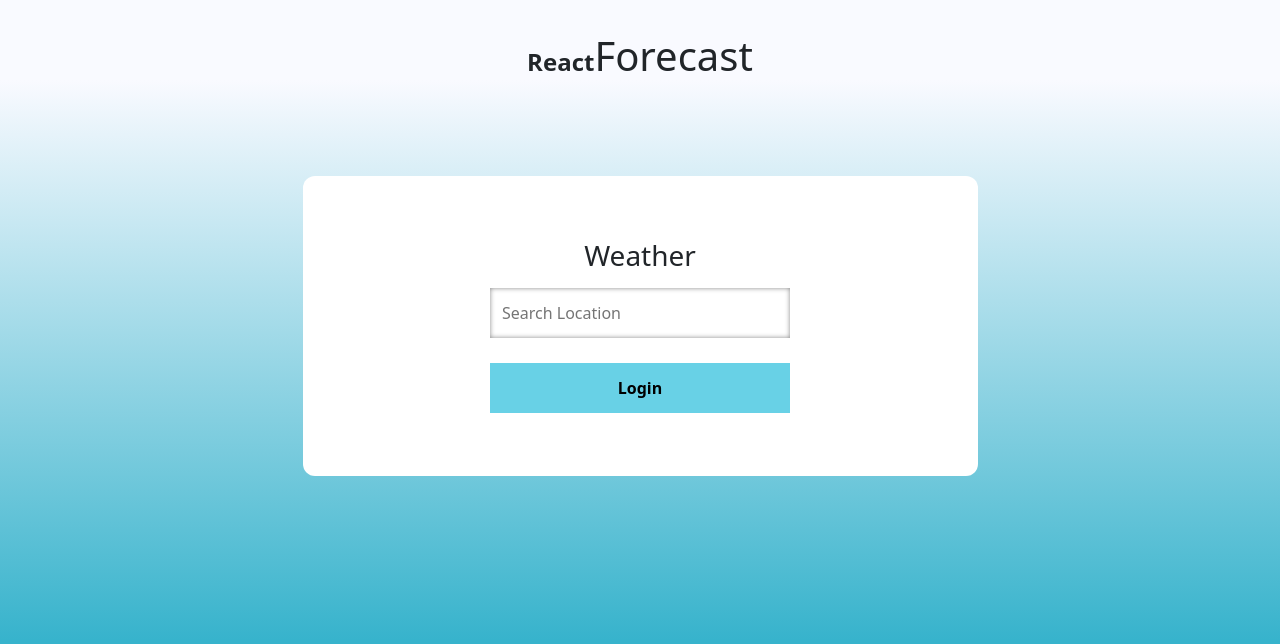
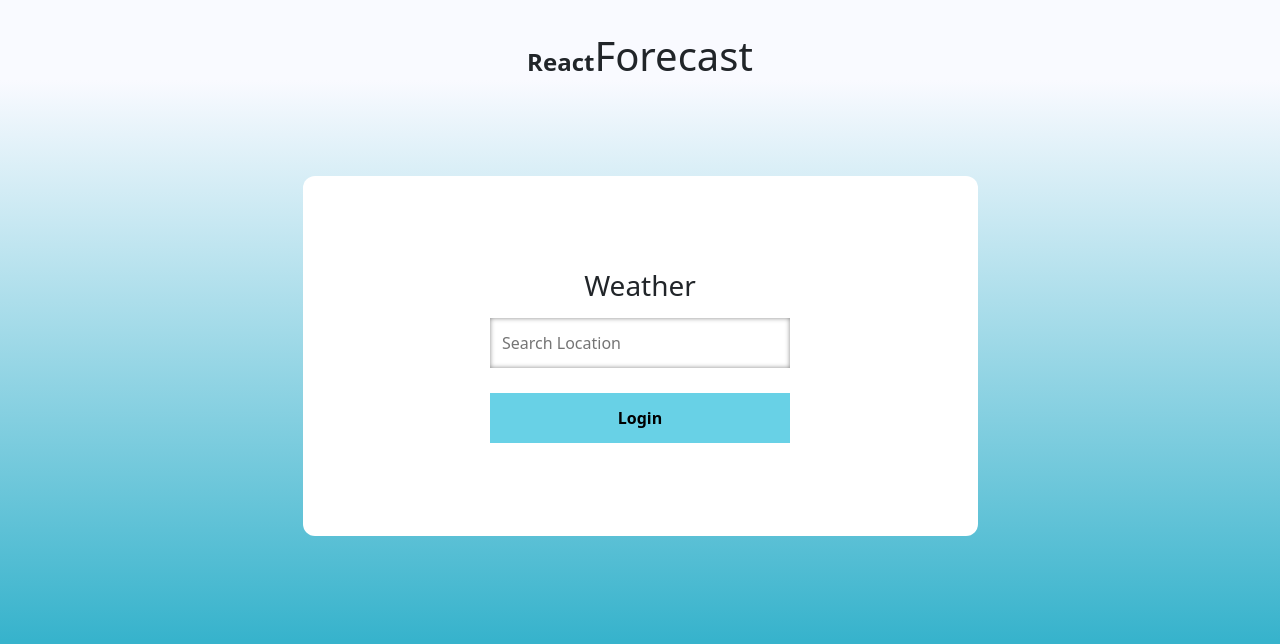
Before and after one commit to grlara9/weather-app-reactjs, a React (Create React App) app: page / in a window 1280 px wide. Shown: the top 644 px of the page. Built offline with nearby package versions, Linux system fonts and the light colour scheme.

Commit message:
deploy to firebase success

```diff
--- a/src/App.css
+++ b/src/App.css
@@ -10,7 +10,7 @@
   margin: 0 auto;
   width: 85%;
   max-width: 675px;
-  min-height: 300px;
+  min-height: 360px;
   background-color:#fff;
   position: relative;
   border-radius: 12px;
```
Also changed, not shown: firebase.json (added), 1 other file (tests, documents, lock files or other folders).
